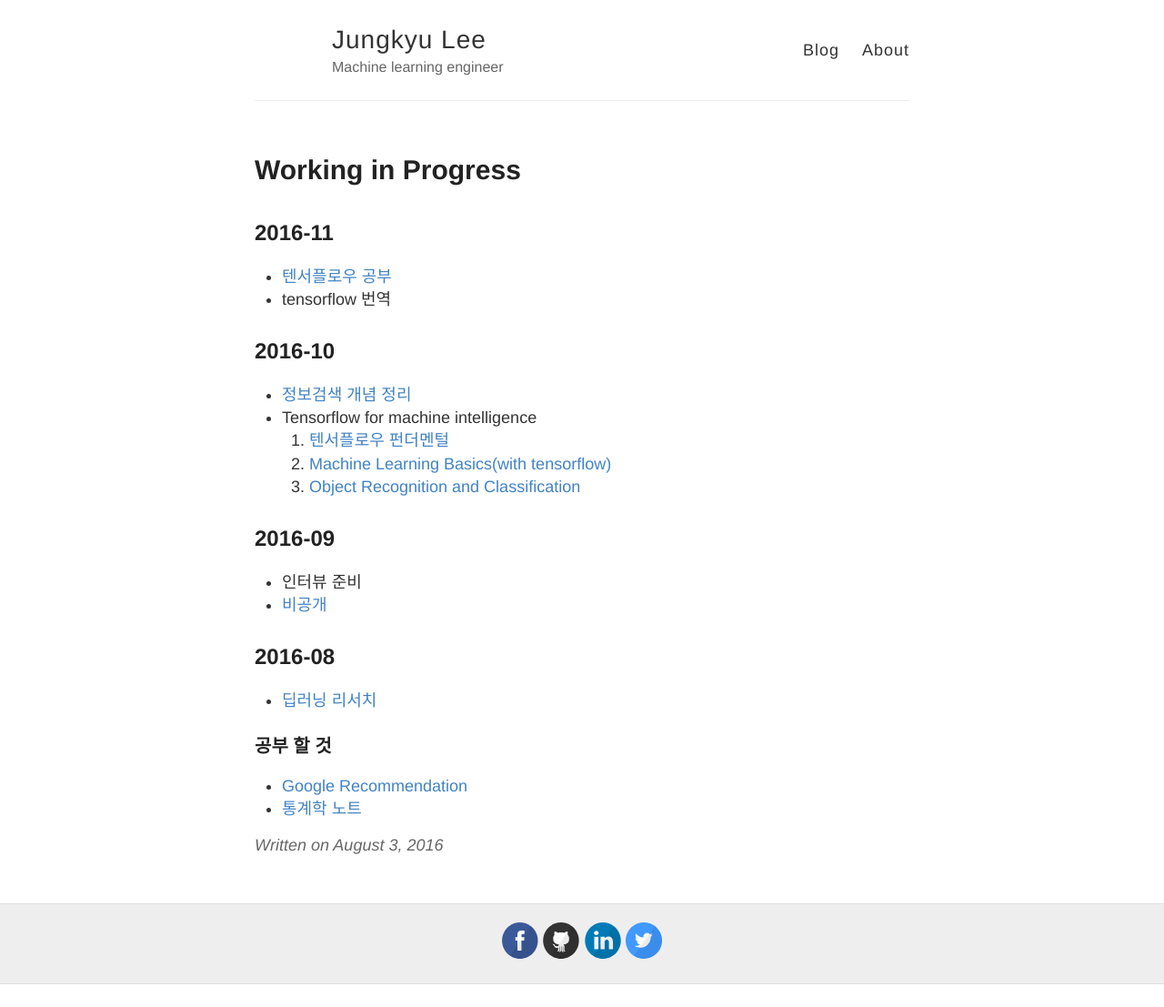
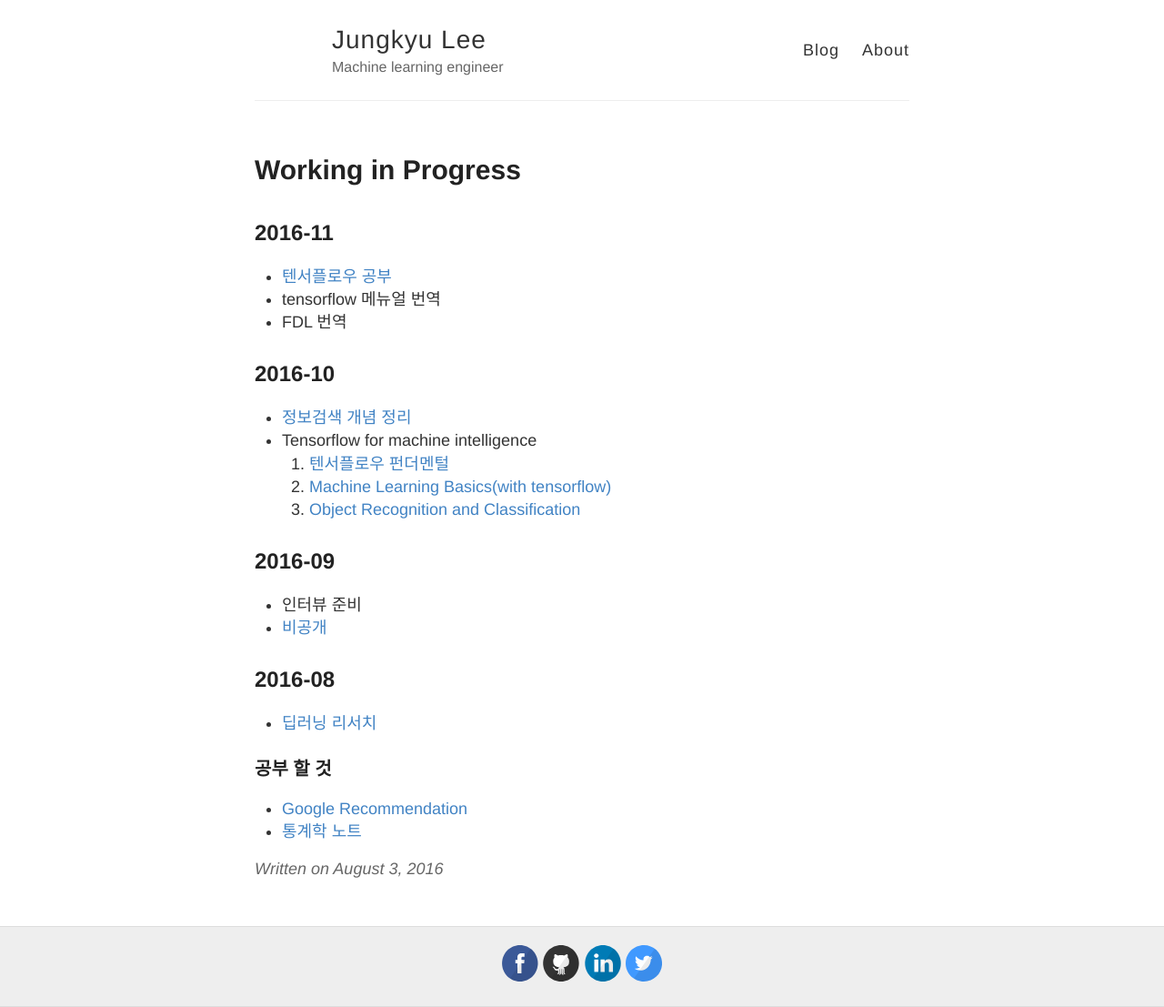
Before and after one commit to sweaterr/sweaterr.github.io, a Jekyll site: the page built from _posts/2016-8-3-Hello-World.md, in a window 1280 px wide. Shown: the whole page at 91% size. Built offline with Jekyll 4.4.1, drawn with Linux system fonts in a browser that asks for light colours; comment, search, counter and statistics services are not loaded; before the commit the page ends 1082 px from its top, so only the background shows below that.

Commit message:
Update 2016-8-3-Hello-World.md

```diff
--- a/_posts/2016-8-3-Hello-World.md
+++ b/_posts/2016-8-3-Hello-World.md
@@ -4,7 +4,8 @@ title: Working in Progress
 ---
 ## 2016-11
 * [텐서플로우 공부](https://github.com/sweaterr/tensorflowbook)
-* tensorflow 번역
+* tensorflow 메뉴얼 번역
+* FDL 번역
 
 ## 2016-10
 * [정보검색 개념 정리](https://www.evernote.com/shard/s29/sh/6eeb8c1e-f376-4947-84b5-6894ee0a5df1/600ee1f2b3f0646ef9e7bf2ce206276e)
```
